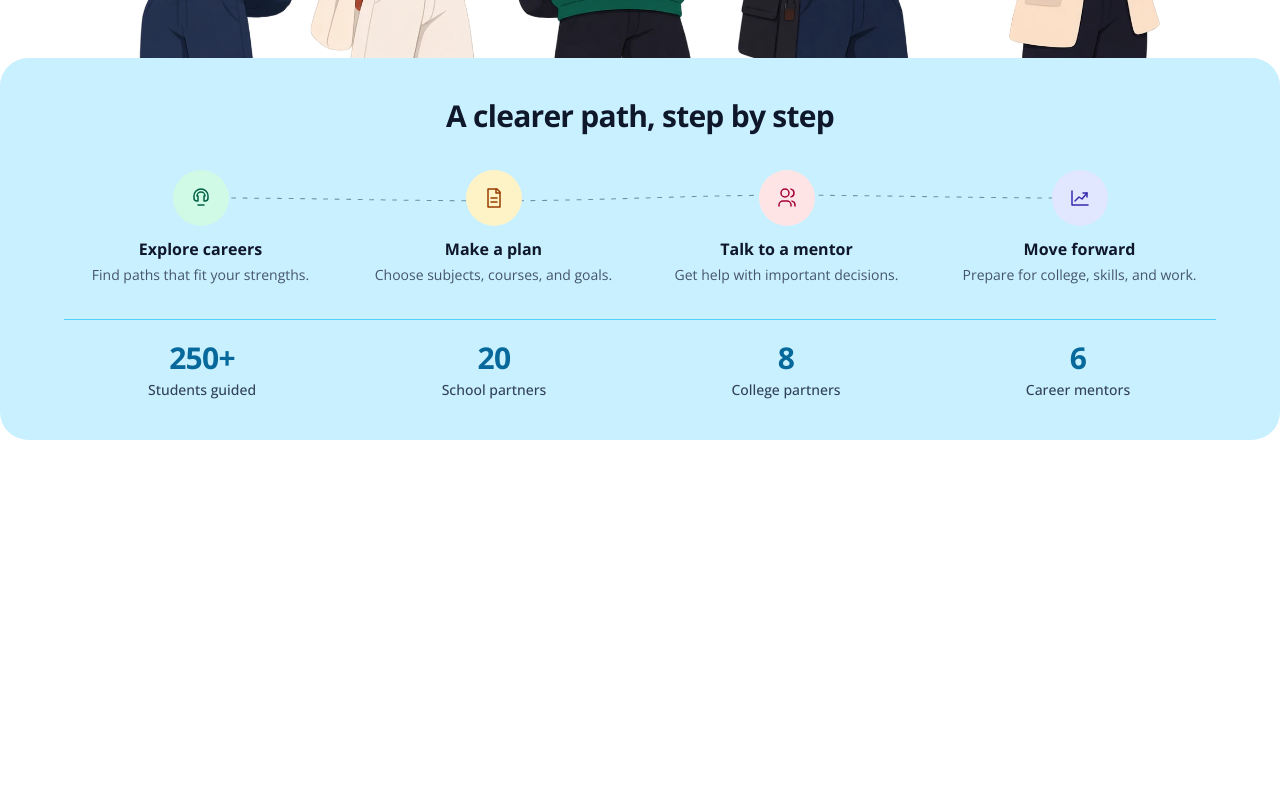
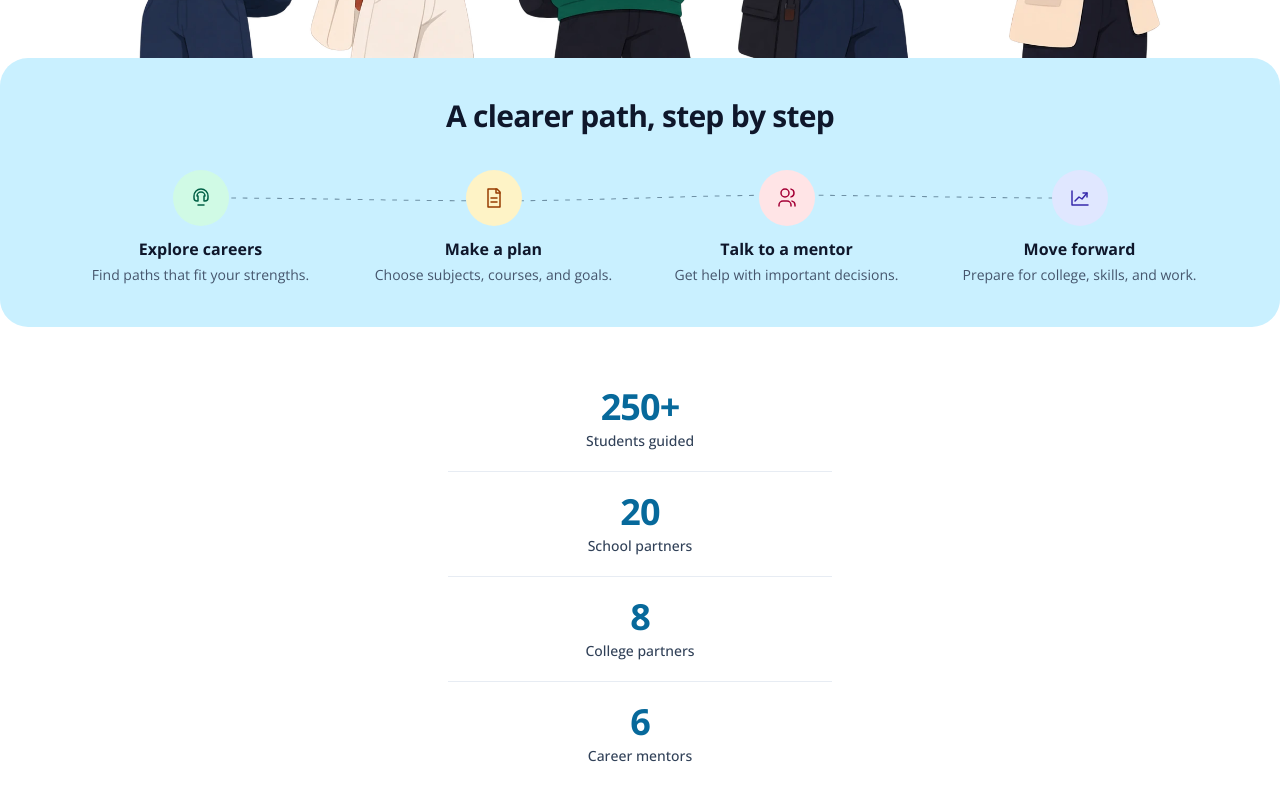
Before and after one commit to sayanf22/next1, a Next.js app: page / in a window 1280 px wide. Shown: the part 712-1512 px from the top of the page. Before the commit the page ends 1192 px from the top, so only its background shows below. Built offline with nearby package versions, Linux system fonts and the light colour scheme.

Commit message:
Move impact stats into vertical section

```diff
--- a/src/app/page.tsx
+++ b/src/app/page.tsx
@@ -107,16 +107,19 @@ export default function Home() {
               </article>
             ))}
           </div>
+        </div>
+      </section>
 
-          <div className="mt-7 grid grid-cols-2 gap-x-2 gap-y-5 border-t border-sky-400/60 pt-5 sm:mt-8 sm:grid-cols-4 sm:gap-4">
-            {impactStats.map((stat) => (
-              <div key={stat.label} className="text-center">
-                <p className="text-2xl font-bold tracking-tight text-[#07699b] sm:text-3xl">{stat.value}</p>
-                <p className="mt-1 text-[11px] font-medium text-slate-700 sm:text-sm">{stat.label}</p>
-              </div>
-            ))}
-          </div>
-        </div>
+      <section aria-labelledby="impact-stats-title" className="mx-auto w-full max-w-md px-5 pb-10 sm:px-8 sm:pb-12">
+        <h2 id="impact-stats-title" className="sr-only">Our impact</h2>
+        <ul className="divide-y divide-slate-200/80">
+          {impactStats.map((stat) => (
+            <li key={stat.label} className="py-5 text-center">
+              <p className="text-3xl font-bold tracking-tight text-[#07699b] sm:text-4xl">{stat.value}</p>
+              <p className="mt-1 text-sm font-medium text-slate-700">{stat.label}</p>
+            </li>
+          ))}
+        </ul>
       </section>
     </main>
   );
```
